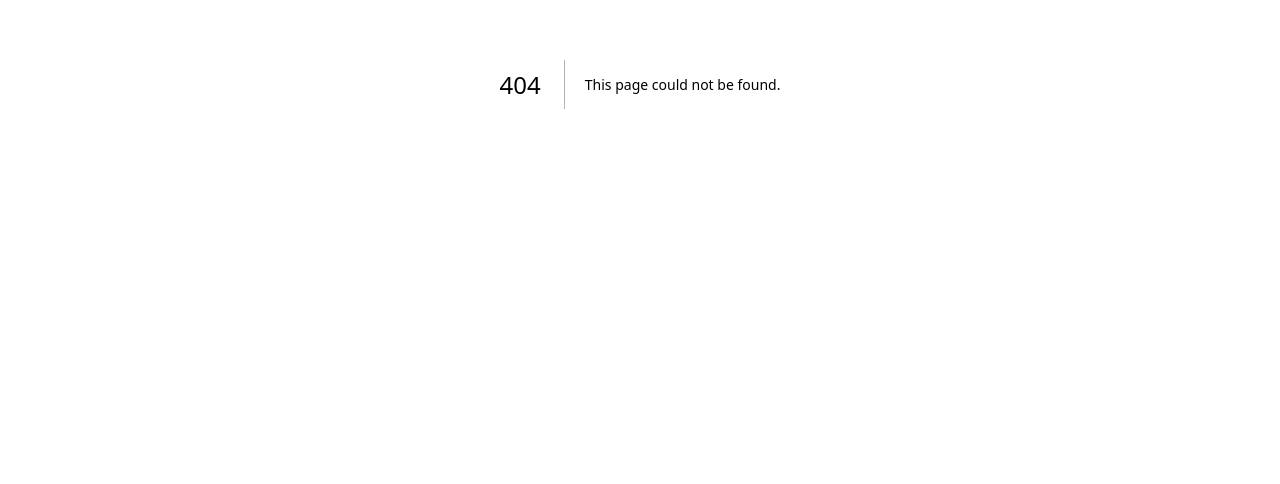
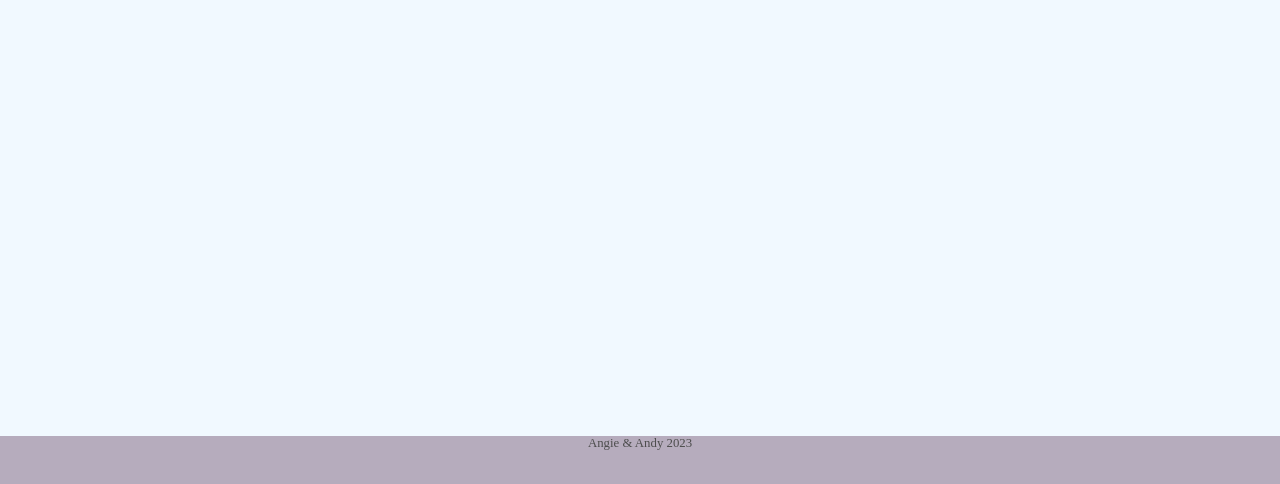
Before and after one commit to EndziTheNoob/taskmate, a Next.js app: page /Footer in a window 1280 px wide. Before the commit this address had no page. Shown: the part 316-800 px from the top of the page. Built offline with nearby package versions, Linux system fonts and the light colour scheme.

Commit message:
pridani komponenty Footer a provazani

```diff
--- /dev/null
+++ b/src/pages/Footer.jsx
@@ -0,0 +1,12 @@
+import React from 'react';
+import styles from '@/styles/Home.module.css';
+
+const Footer = () => {
+  return (
+    <div className={styles.footer}>
+      <p>Angie & Andy 2023</p>
+    </div>
+  );
+};
+
+export default Footer;
--- a/src/pages/_app.js
+++ b/src/pages/_app.js
@@ -1,5 +1,11 @@
 import '@/styles/globals.css';
+import Footer from './Footer.jsx';
 
 export default function App({ Component, pageProps }) {
-  return <Component {...pageProps} />;
+  return (
+    <>
+      <Component {...pageProps} />
+      <Footer />
+    </>
+  );
 }
--- a/src/pages/_document.js
+++ b/src/pages/_document.js
@@ -1,4 +1,5 @@
-import { Html, Head, Main, NextScript } from 'next/document'
+import { Html, Head, Main, NextScript } from 'next/document';
+import Footer from './Footer.jsx';
 
 export default function Document() {
   return (
@@ -7,7 +8,8 @@ export default function Document() {
       <body>
         <Main />
         <NextScript />
+        <Footer />
       </body>
     </Html>
-  )
+  );
 }
--- a/src/pages/index.jsx
+++ b/src/pages/index.jsx
@@ -2,6 +2,7 @@ import Head from 'next/head';
 import Image from 'next/image';
 import { Inter } from 'next/font/google';
 import styles from '@/styles/Home.module.css';
+import Footer from './Footer.jsx';
 
 // uprava fontu
 const inter = Inter({ subsets: ['latin'] });
@@ -33,6 +34,7 @@ export default function Home() {
           <a className={styles.buttonStart}>Start</a>
         </div>
       </main>
+      <Footer />
     </>
   );
 }
--- a/src/styles/Home.module.css
+++ b/src/styles/Home.module.css
@@ -136,3 +136,19 @@
     transform: rotate(0deg);
   }
 }
+
+.footer {
+  background-color: #B6ACBD;
+  position: absolute;
+  bottom: 0;
+  width: 100%;
+  margin: 0;
+  height: 3rem;
+  text-align: center;
+  padding: 0;
+}
+
+.footer p {
+  color: rgb(77, 77, 77);
+  font-size: 0.8rem;
+}
```
